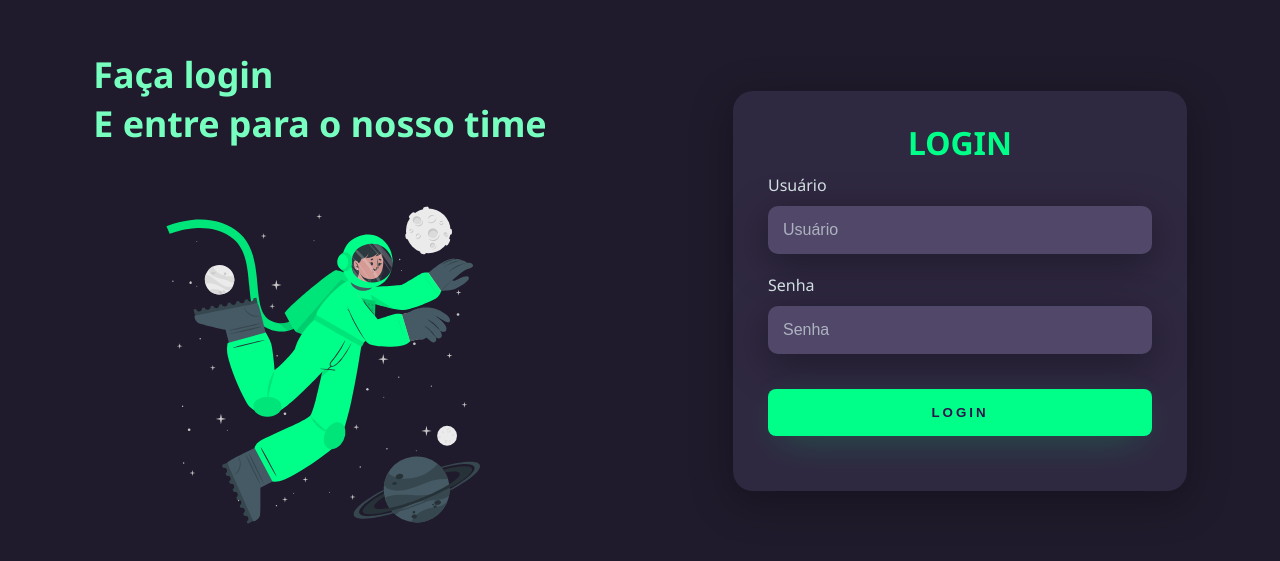
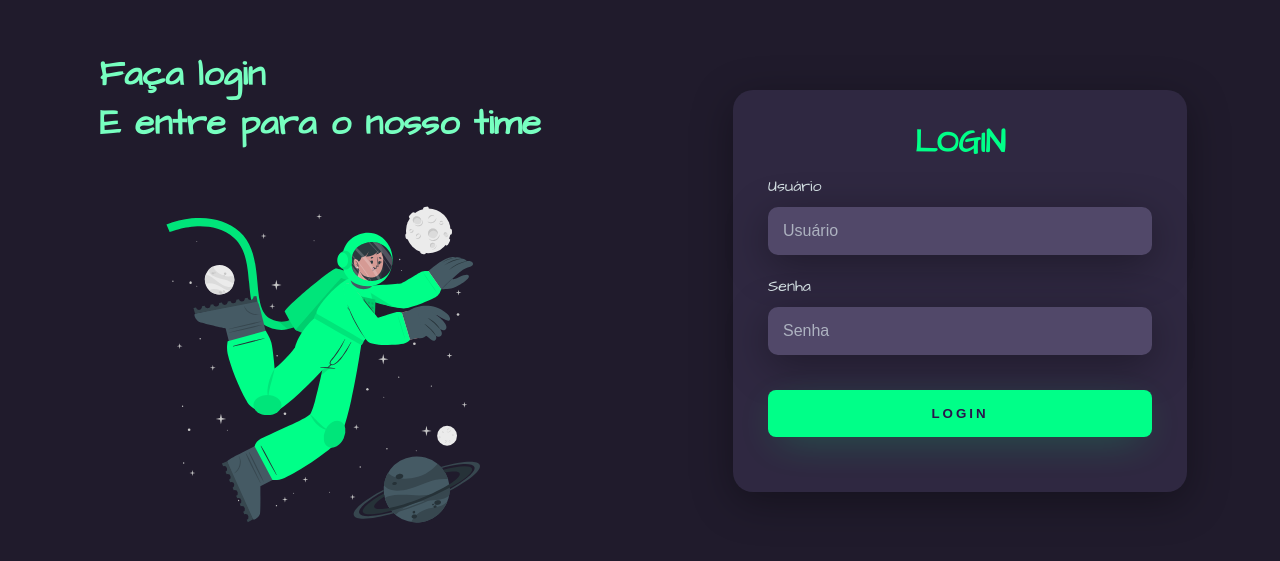
Before and after one commit to lucasrodriguescunha/tela-de-login-dark, a plain HTML site: page index.html in a window 1280 px wide. Shown: the part 109-670 px from the top of the page. Drawn offline with Linux system fonts and the light colour scheme.

Commit message:
Finished project

```diff
--- a/index.html
+++ b/index.html
@@ -1,12 +1,22 @@
 <!DOCTYPE html>
 <html lang="pt-br">
+
 <head>
     <meta charset="UTF-8">
     <meta http-equiv="X-UA-Compatible" content="IE=edge">
     <meta name="viewport" content="width=device-width, initial-scale=1.0">
+
+    <!-- Estilo -->
     <link rel="stylesheet" href="style.css">
+
+    <!-- Fonte - Architects Daughter -->
+    <link rel="preconnect" href="https://fonts.googleapis.com">
+    <link rel="preconnect" href="https://fonts.gstatic.com" crossorigin>
+    <link href="https://fonts.googleapis.com/css2?family=Architects+Daughter&display=swap" rel="stylesheet">
+
     <title>Login tema dark</title>
 </head>
+
 <body>
     <div class="main-login">
         <div class="left-login">
@@ -19,8 +29,8 @@
                 <div class="textfield">
                     <label for="usuario">Usuário</label>
                     <input type="text" name="usuario" placeholder="Usuário">
-            </div>
-                 <div class="textfield">
+                </div>
+                <div class="textfield">
                     <label for="senha">Senha</label>
                     <input type="password" name="senha" placeholder="Senha">
                 </div>
@@ -29,4 +39,5 @@
         </div>
     </div>
 </body>
+
 </html>
--- a/style.css
+++ b/style.css
@@ -1,10 +1,6 @@
-@charset "UTF-8";
-
-@import url('https://fonts.googleapis.com/css2? family= Noto+Sans:wght@400;700 & family= Roboto:wght@400;700 & display=swap');
-
 body {
     margin: 0;
-    font-family: 'Noto Sans', sans-serif;
+    font-family: 'Architects Daughter', cursive;
 }
 
 .main-login {
```
